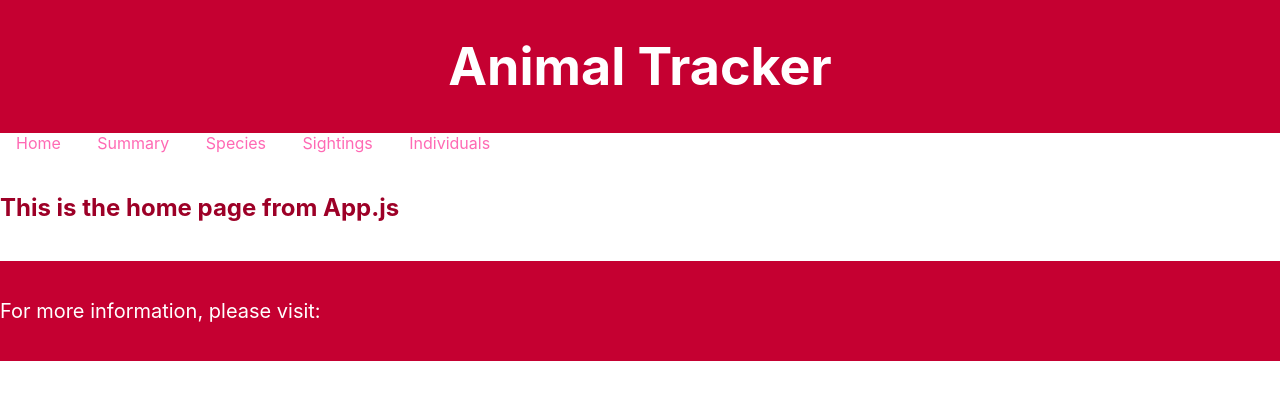
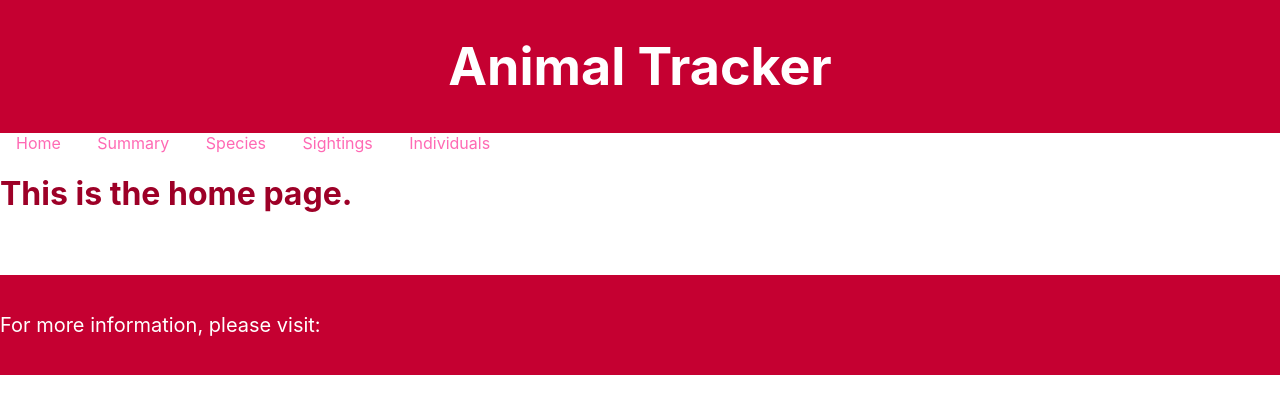
Before and after one commit to xocaid/Week10__AnimalTracker, a React (Create React App) app in the folder AnimalTracker/client/: page / in a window 1280 px wide. Shown: the top 414 px of the page. Built offline with nearby package versions, Linux system fonts and the light colour scheme.

Commit message:
Fixed Home Pg and Set Home as DEfault

```diff
--- a/AnimalTracker/client/src/App.js
+++ b/AnimalTracker/client/src/App.js
@@ -6,7 +6,7 @@ import "./App.css";
 import Header from "./components/margins/header.js"
 import Footer from './components/margins/footer';
 import LinkRoutes from "./components/LinkRoutes";
-import Home from "./components/TabLinks/home";
+import Home from "./components/TabLinks/home.js";
 import Species from './components/TabLinks/Species/species';
 import Individuals from './components/TabLinks/Individuals/individuals';
 import Sightings from './components/TabLinks/Sightings/sightings';
@@ -22,6 +22,7 @@ return (
     <Router>
       <LinkRoutes />
       <Routes >
+      <Route path="/" element={<Home />}></Route>
         <Route path="/home" element={<Home />}></Route>
         <Route path="/joinTable" element={<JoinedInformation />}></Route>
         <Route path="/species" element={<Species />}></Route>
@@ -30,7 +31,7 @@ return (
       </Routes>
     </Router>
     <br />
-    <h2>This is the home page from App.js</h2>
+
     <br />
     <Footer />
   </>
--- a/AnimalTracker/client/src/components/LinkRoutes.js
+++ b/AnimalTracker/client/src/components/LinkRoutes.js
@@ -13,7 +13,7 @@ const LinkRoutes = () => {
     <>
       <div>
 
-        <Link to="/" style={linkStyle}> Home</Link>
+        <Link to="/home" style={linkStyle}> Home</Link>
 
         <Link to="/joinTable"style={linkStyle}> Summary</Link>
 
--- a/AnimalTracker/client/src/components/TabLinks/home.js
+++ b/AnimalTracker/client/src/components/TabLinks/home.js
@@ -1,6 +1,10 @@
-const Home = () => {
+import React from "react";
+
+function Home() {
   return (
-    <h1>This is the home page.</h1>
+    <div>
+      <h1>This is the home page.</h1>
+    </div>
   );
 };
 
```
